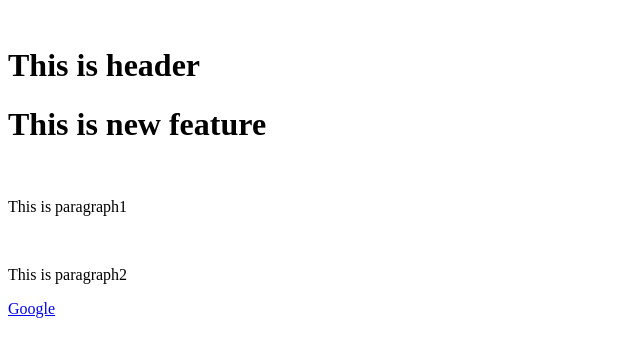
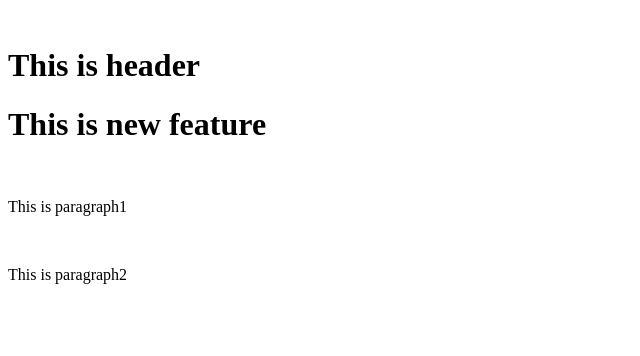
Before and after one commit to Tanchanok1109/sample_git2, a plain HTML site: page index.html in a window 1280 px wide. Shown: the full height of the page, 0-640 px from the left. Drawn offline with Linux system fonts and the light colour scheme.

Commit message:
closed: #2 remove link

```diff
--- a/index.html
+++ b/index.html
@@ -6,5 +6,4 @@
 <h1>This is new feature</h1>
 <p>This is paragraph1</p>
 <p>This is paragraph2</p>
-<a href='http://www.google.com'>Google</a>
 </body>
```
